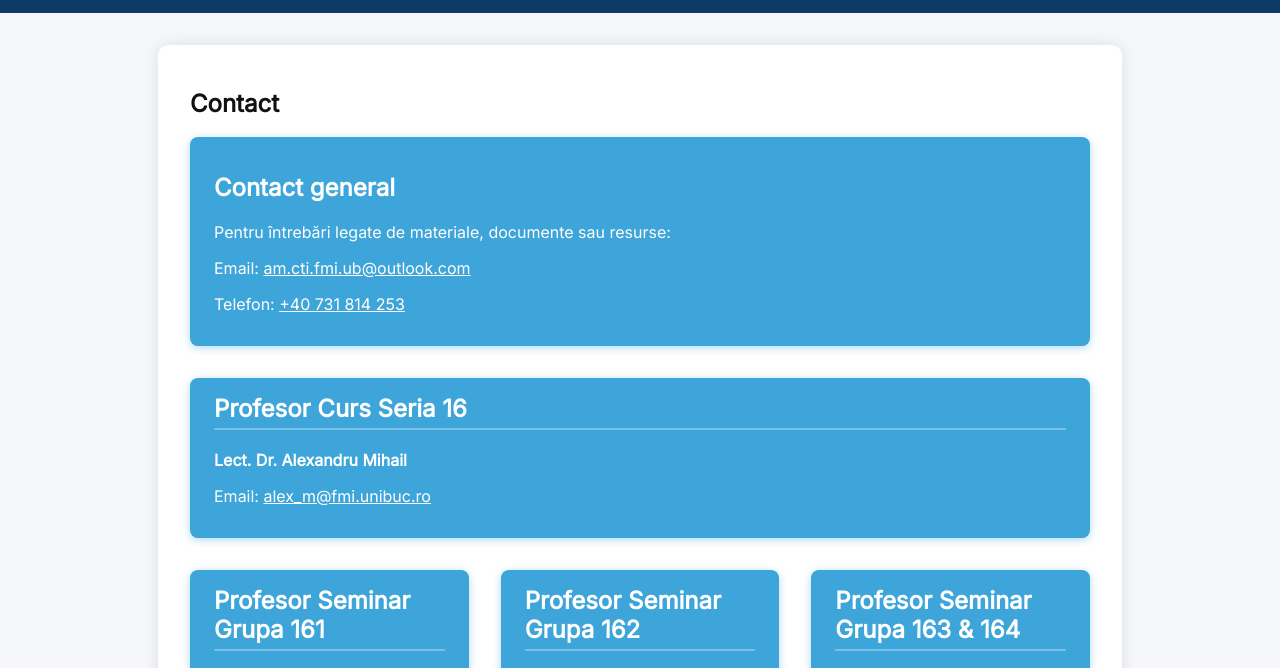
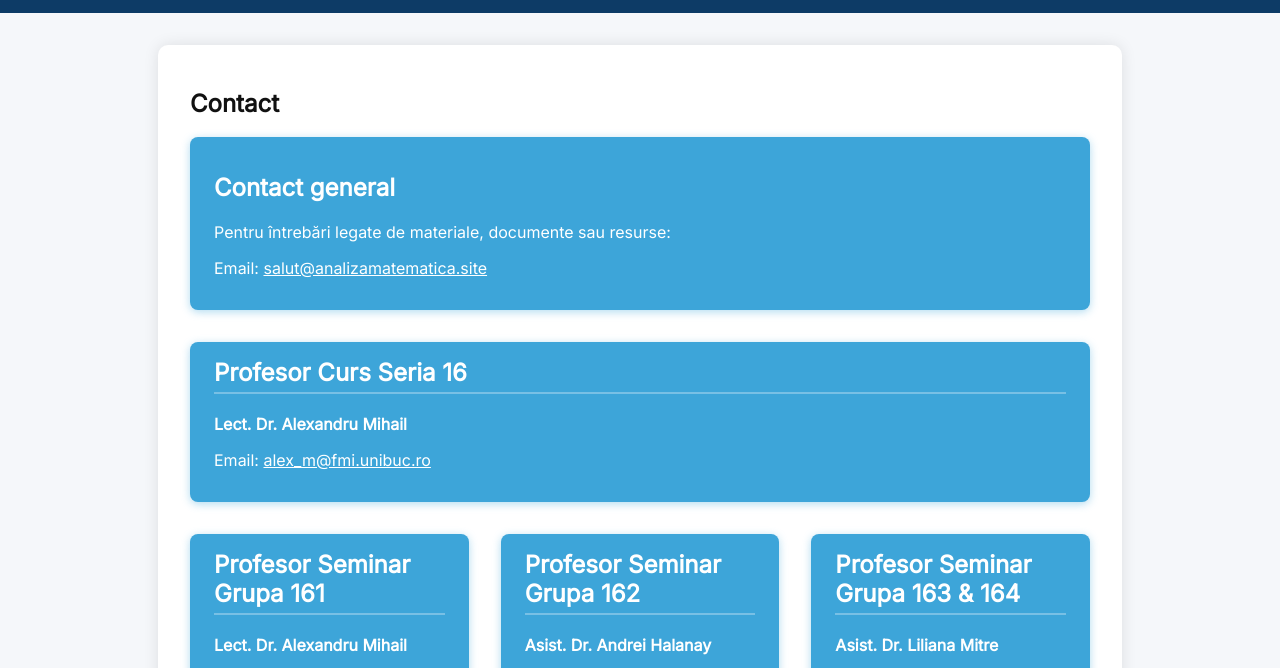
Before and after one commit to HostingDevCoreEnterprise/WebSite-Analiza-Matematica, a plain HTML site: page contact.html in a window 1280 px wide. Shown: the part 80-748 px from the top of the page. Drawn offline with Linux system fonts and the light colour scheme.

Commit message:
Update contact information

```diff
--- a/contact.html
+++ b/contact.html
@@ -66,17 +66,11 @@
 
   <p>
     Email:
-    <a href="mailto:am.cti.fmi.ub@outlook.com">
-      am.cti.fmi.ub@outlook.com
+    <a href="mailto:salut@analizamatematica.site">
+      salut@analizamatematica.site
     </a>
   </p>
 
-  <p>
-    Telefon:
-    <a href="tel:+40731814253">
-      +40 731 814 253
-    </a>
-  </p>
 
 </div>
 
```
